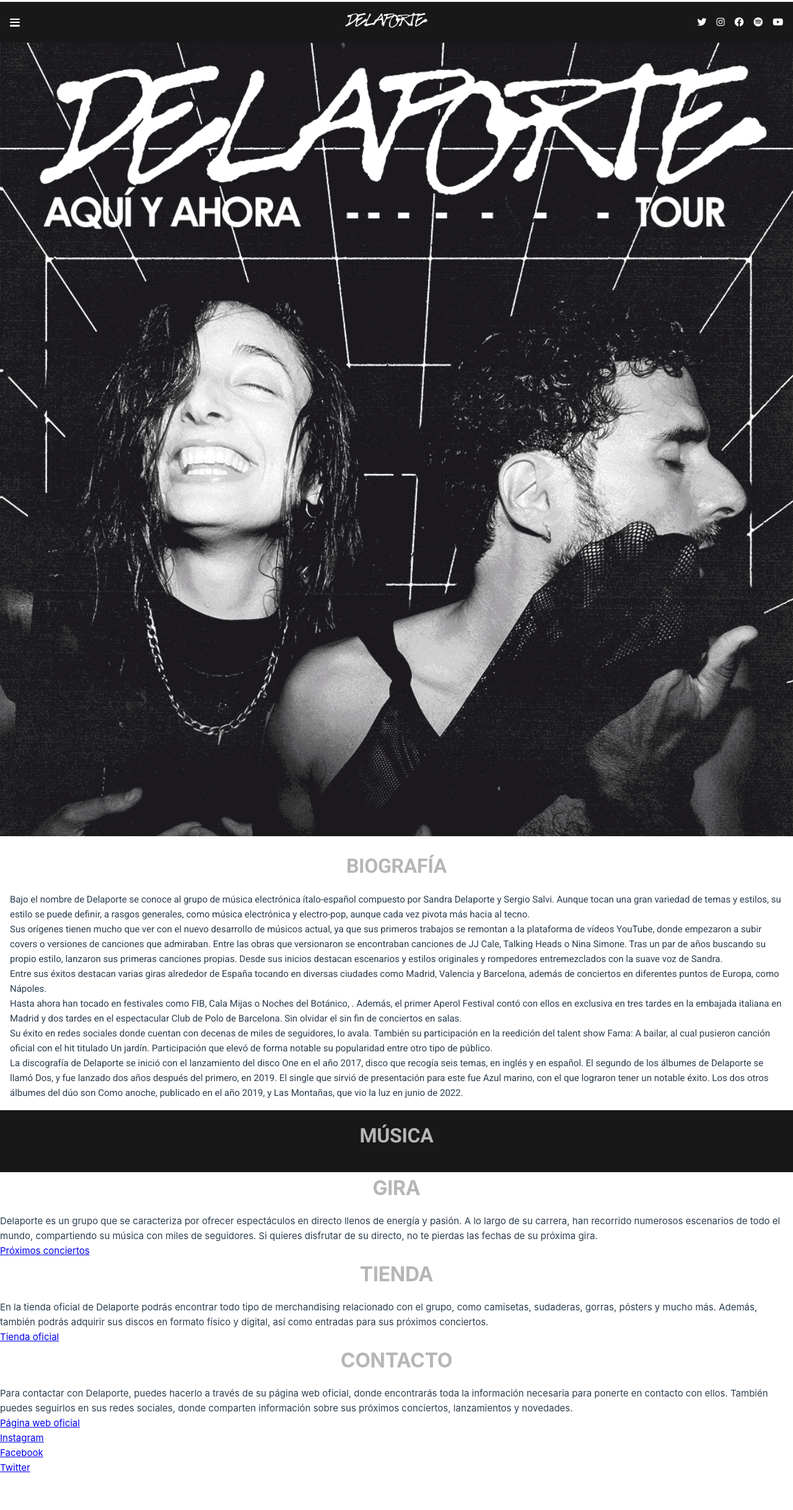
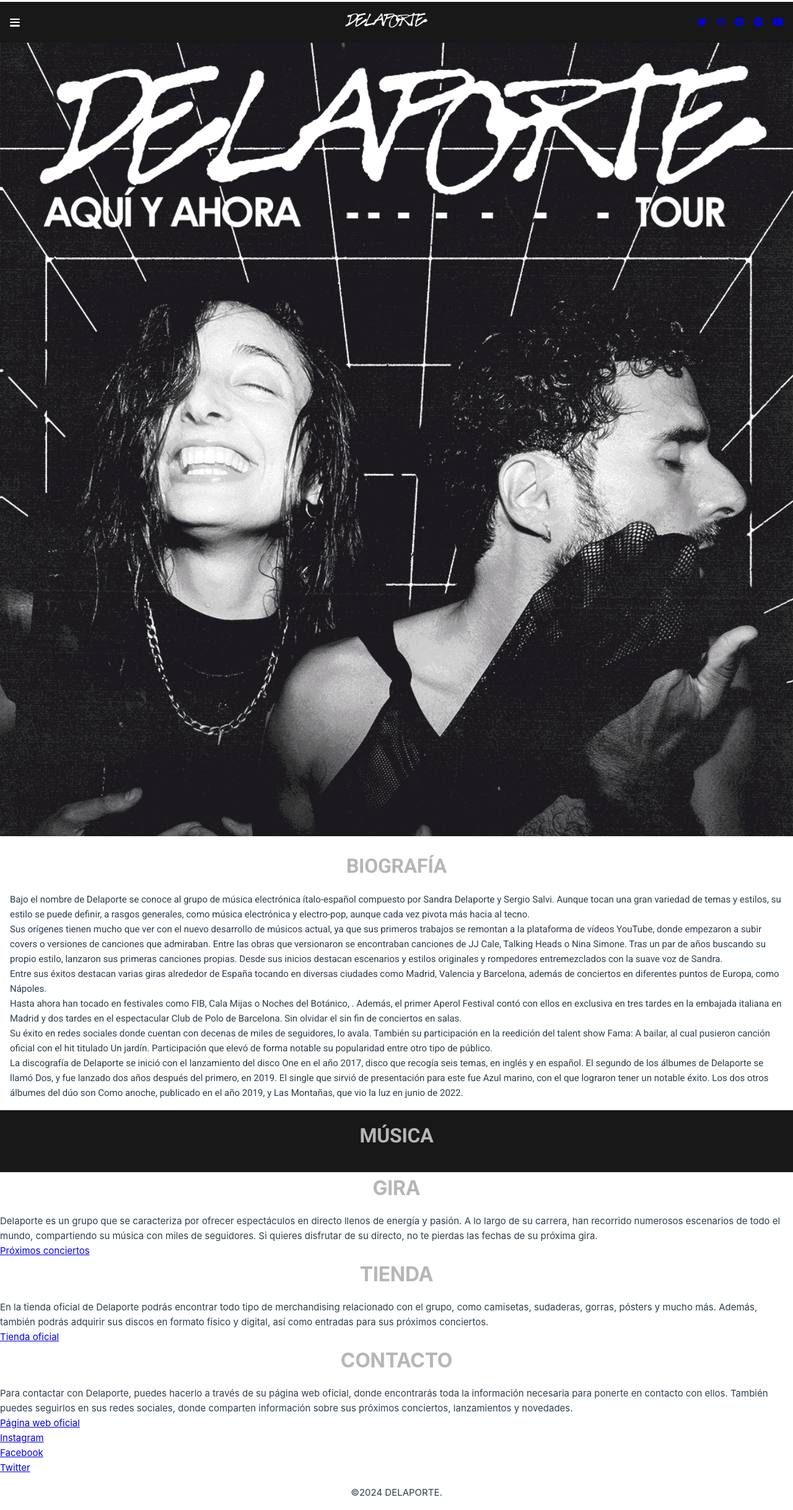
Before and after one commit to criSiles/delaporte, a Vue app: page /#/ in a window 1280 px wide. Shown: the whole page at 62% size. Before the commit the page ends 2380 px from the top, so only its background shows below. Built offline with nearby package versions, Linux system fonts and the light colour scheme.

Commit message:
Basic footer created, Header reusable

```diff
--- /dev/null
+++ b/src/components/delaporte/DelaporteFooter.vue
@@ -0,0 +1,13 @@
+<template>
+  <footer id="footer">
+    <div>©2024 DELAPORTE.</div>
+  </footer>
+</template>
+
+<style>
+#footer {
+  display: flex;
+  justify-content: center;
+  padding: 1rem;
+}
+</style>
--- a/src/components/delaporte/DelaporteHeader.vue
+++ b/src/components/delaporte/DelaporteHeader.vue
@@ -2,7 +2,7 @@
   <section id="header">
     <HamburgerComponent />
     <div class="header_logo">
-      <img src="/src/assets/LogoDelaporte.png" alt="Delaporte logo" />
+      <img :src="logoPath" alt="Delaporte logo" />
     </div>
     <ul class="social_icons">
       <!-- TODO:  -->
@@ -12,23 +12,20 @@
 
       <!-- The X icon doesn't work -->
       <li>
-        <i class="fab fa-twitter"></i>
+        <a :href="twitterPath"><i class="fab fa-twitter"></i></a>
       </li>
       <li>
-        <i class="fab fa-instagram"></i>
+        <a :href="instagramPath"><i class="fab fa-instagram"></i></a>
       </li>
       <li>
-        <i class="fab fa-facebook"></i>
+        <a :href="facebookPath"><i class="fab fa-facebook"></i></a>
       </li>
       <li>
-        <i class="fab fa-spotify"></i>
+        <a :href="spotifyPath"><i class="fab fa-spotify"></i></a>
       </li>
       <li>
-        <i class="fab fa-youtube"></i>
+        <a :href="youtubePath"><i class="fab fa-youtube"></i></a>
       </li>
-      <!-- <li>
-          <i class="fa fa-envelope"></i>
-        </li> -->
     </ul>
   </section>
 </template>
@@ -36,6 +33,14 @@
 <script setup>
 import HamburgerComponent from '@/components/delaporte/HamburgerComponent.vue'
 
+defineProps({
+  logoPath: String,
+  twitterPath: String,
+  instagramPath: String,
+  facebookPath: String,
+  spotifyPath: String,
+  youtubePath: String
+})
 // TODO: Why this doesn't work?
 
 // import { library } from '@fortawesome/fontawesome-svg-core'
@@ -74,6 +79,7 @@ import HamburgerComponent from '@/components/delaporte/HamburgerComponent.vue'
 .social_icons {
   margin: 0;
   padding: 0;
+  /* TODO: Why is not applying? When I wrote the a this turned to purple */
   color: #fff;
   list-style: none;
   display: flex;
--- a/src/views/delaporte/DelaporteView.vue
+++ b/src/views/delaporte/DelaporteView.vue
@@ -1,21 +1,40 @@
 <template>
-  <DelaporteHeader />
+  <DelaporteHeader
+    :logoPath="logoPath"
+    :twitterPath="twitterPath"
+    :instagramPath="instagramPath"
+    :facebookPath="facebookPath"
+    :spotifyPath="spotifyPath"
+    :youtubePath="youtubePath"
+  />
   <DelaporteHome :gifPath="gifPath" />
   <DelaporteBio />
   <DelaporteMusic />
   <DelaporteTour />
   <DelaporteShop />
   <DelaporteContact />
+  <DelaporteFooter />
 </template>
 
 <script setup>
 import DelaporteHeader from '@/components/delaporte/DelaporteHeader.vue'
+import DelaporteHome from '@/components/delaporte/DelaporteHome.vue'
 import DelaporteBio from '@/components/delaporte/DelaporteBio.vue'
 import DelaporteMusic from '@/components/delaporte/DelaporteMusic.vue'
 import DelaporteShop from '@/components/delaporte/DelaporteShop.vue'
 import DelaporteTour from '@/components/delaporte/DelaporteTour.vue'
 import DelaporteContact from '@/components/delaporte/DelaporteContact.vue'
-import DelaporteHome from '@/components/delaporte/DelaporteHome.vue'
+import DelaporteFooter from '@/components/delaporte/DelaporteFooter.vue'
 
+// HOME
 const gifPath = '/src/assets/AquiAhoraGif.gif'
+
+// HEADER
+const logoPath = '/src/assets/LogoDelaporte.png'
+const twitterPath = 'https://twitter.com/delaportemusic'
+const instagramPath = 'https://www.instagram.com/delaporte.music/'
+const facebookPath = 'https://www.facebook.com/delaportemusic/'
+const spotifyPath =
+  'https://open.spotify.com/artist/1GDip5phlxYzeZ36vnf9kJ?si=fhFG3X1oSJW9MV4Z_s042g&nd=1&dlsi=1ad5f987afc24492'
+const youtubePath = 'https://www.youtube.com/channel/UCtXuLi6tQ4y50QxD3x19riQ'
 </script>
```
